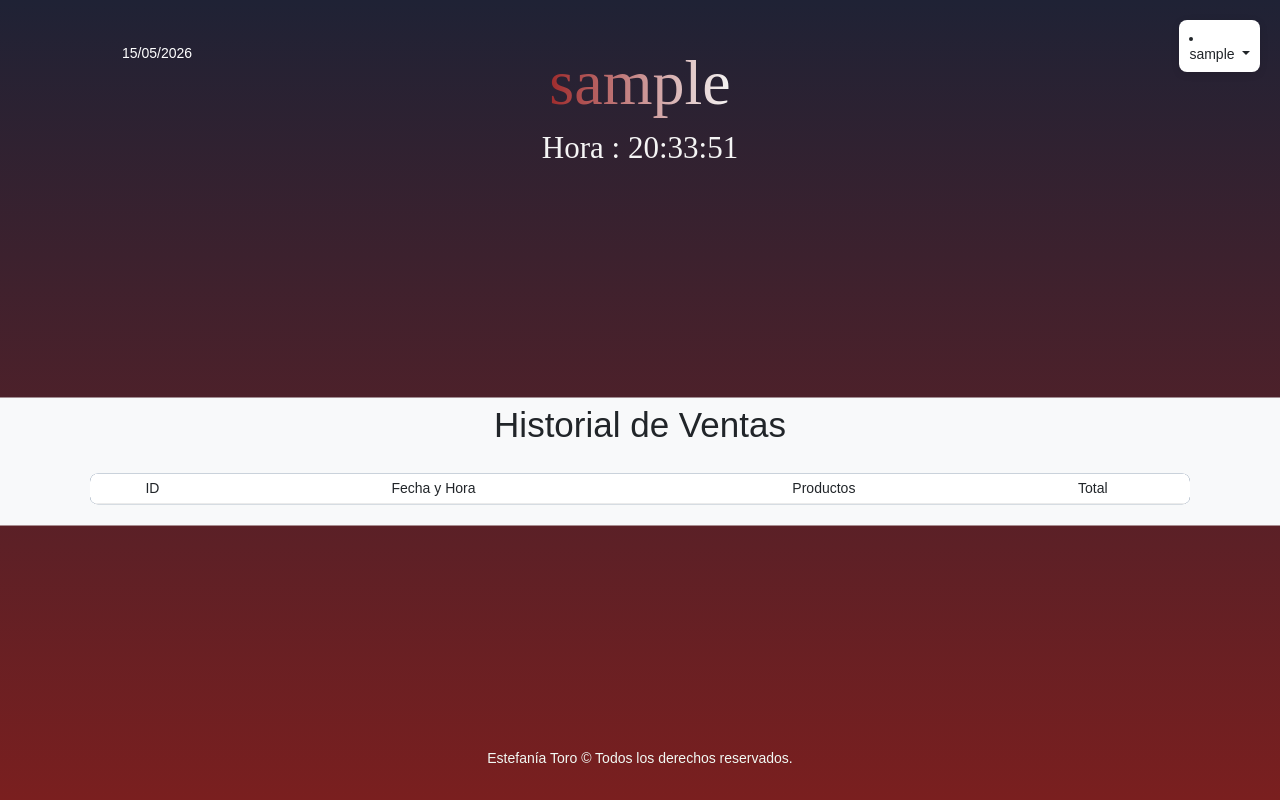
After one commit to Estefania-Tech/Proyecto_FoodGem, a Flask app: page /historial_ventas in a window 1280 px wide. The commit adds this page. Run offline with Flask 3, Linux system fonts and the light colour scheme; the visitor is signed in with stand-in values (Sample User, id 1); lists and menus that the app fills with data are empty.

Commit message:
Versión 2 del proyecto

```diff
--- a/app.py
+++ b/app.py
@@ -28,6 +28,9 @@ class Usuario(db.Model):
     nombre: Mapped[str] = mapped_column(nullable=False)
     password: Mapped[str] = mapped_column(nullable=False)
 
+    productos = db.relationship('Producto', backref='usuario', lazy=True)
+    ventas = db.relationship('Venta', backref='usuario', lazy=True)
+
     def __repr__(self):
         return (f"<Id : {self.id}, Nombre: {self.nombre}, Password: {self.password}>")
 
@@ -37,10 +40,13 @@ class Producto(db.Model):
     __tablename__ = 'productos'
     id: Mapped[int] = mapped_column(primary_key=True)
     codigo: Mapped[str] = mapped_column(db.String(50), unique=True, nullable=False)
-    nombre: Mapped[str] = mapped_column(db.String(100), nullable=False, unique=True)
+    nombre: Mapped[str] = mapped_column(db.String(100), nullable=False)
     precio: Mapped[float] = mapped_column(nullable=False)
     categoria: Mapped[str] = mapped_column(db.String(50), nullable=False)
     cantidad: Mapped[int] = mapped_column(nullable=False)
+
+
+    usuario_id = db.Column(db.Integer, db.ForeignKey('usuarios.id'), nullable=False)
 
     def __repr__(self):
         return (f"<Id : {self.id}, Nombre: {self.nombre}, Precio: {self.precio}, "
@@ -58,10 +64,14 @@ class Venta(db.Model):
     valor_total: Mapped[float] = mapped_column(nullable=False)
     precio_final: Mapped[float] = mapped_column(nullable=False)
 
+    usuario_id = db.Column(db.Integer, db.ForeignKey('usuarios.id'), nullable=False)
+
     def __repr__(self):
         return (f"<Id : {self.id}, Codigo_producto: {self.codigo_producto}, Nombre_producto: {self.nombre_producto}, "
                 f"Cantidad_vendida: {self.cantidad_vendida}, Precio_producto: {self.precio_producto}, "
                 f"Valor_total: {self.valor_total}, Precio_final: {self.precio_final}>")
+
+
 
 # Modelo de Detalles de Venta
 class DetalleVenta(db.Model):
@@ -75,6 +85,19 @@ class DetalleVenta(db.Model):
     def __repr__(self):
         return (f"<Id : {self.id}, Venta_id: {self.venta_id}, Producto_codigo: {self.producto_codigo}, "
                 f"Cantidad: {self.cantidad}, Precio_final: {self.precio_final}>")
+
+#Modelo Historial de Ventas
+class HistorialVenta(db.Model):
+    __tablename__ = 'historial_ventas'
+    id: Mapped[int] = mapped_column(primary_key=True)
+    total = db.Column(db.Float)
+    efectivo = db.Column(db.Float)
+    cambio = db.Column(db.Float)
+    fecha = db.Column(db.String(20))
+    hora = db.Column(db.String(20))
+
+    def __repr__(self):
+        return (f"<Id : {self.id}, Venta_id: {self.venta_id}, Fecha: {self.fecha}, Hora: {self.hora}>")
 
 
 
@@ -120,6 +143,7 @@ def inicio():
         usuario = Usuario.query.filter_by(nombre=nombre, password=password).first()
         if usuario:
             session['usuario'] = nombre
+            session['usuario_id'] = usuario.id
             return redirect(url_for('bienvenida'))
 
         return render_template('inicio.html', error='Usuario o contraseña incorrectos')
@@ -147,13 +171,13 @@ def inventario():
         categoria = request.form['categoria_producto'].strip().lower()
         cantidad = int(request.form['cantidad_producto'])
 
-        nuevo_producto = Producto(codigo=codigo, nombre=nombre, precio=precio, categoria=categoria, cantidad=cantidad)
+        nuevo_producto = Producto(codigo=codigo, nombre=nombre, precio=precio, categoria=categoria, cantidad=cantidad, usuario_id=session['usuario_id'])
         db.session.add(nuevo_producto)
         db.session.commit()
 
         return redirect(url_for('inventario'))
 
-    productos = Producto.query.all()
+    productos = Producto.query.filter_by(usuario_id=session['usuario_id']).all()
     fecha = datetime.now().strftime("%d/%m/%Y")
     return render_template('Inventario.html', productos=productos, fecha=fecha, nombre=session['usuario'])
 
@@ -231,8 +255,11 @@ def buscar_producto():
 
     # Buscar por código o nombre
     productos = Producto.query.filter(
-        (Producto.codigo.ilike(f'%{search}%')) |
-        (Producto.nombre.ilike(f'%{search}%'))
+        Producto.usuario_id == session['usuario_id'],
+        (
+            Producto.codigo.ilike(f'%{search}%') |
+            Producto.nombre.ilike(f'%{search}%')
+        )
     ).all()
 
     resultado = []
@@ -294,7 +321,8 @@ def venta_add():
             cantidad_vendida=cantidad,
             precio_producto=producto.precio,
             valor_total=valor_total,
-            precio_final=valor_total
+            precio_final=valor_total,
+            usuario_id=session['usuario_id']
         )
 
         db.session.add(nueva_venta)
@@ -350,6 +378,39 @@ def venta():
 def test():
     return "TEST OK"
 
+@app.route('/guardar_factura', methods=['POST', 'GET'])
+def guardar_factura():
+
+    data = request.get_json()
+
+    total = data.get('total')
+    efectivo = data.get('efectivo')
+    cambio = data.get('cambio')
+
+    nueva_factura = HistorialVenta(
+        total=total,
+        efectivo=efectivo,
+        cambio=cambio,
+        fecha=datetime.now().strftime("%d/%m/%Y"),
+        hora=datetime.now().strftime("%H:%M:%S")
+    )
+
+    db.session.add(nueva_factura)
+    db.session.commit()
+
+    return jsonify({'success': True})
+
+@app.route('/historial_ventas')
+def historial_ventas():
+    if 'usuario' not in session:
+        return redirect(url_for('inicio'))
+
+    fecha = datetime.now().strftime("%d/%m/%Y")
+    hora = datetime.now().strftime("%H:%M:%S")
+    ventas = HistorialVenta.query.all()
+
+    return render_template('historial.html', ventas=ventas, fecha=fecha, hora=hora, nombre=session['usuario'])
+
 
 if __name__ == '__main__':
     app.run(debug=True, port=5001)
--- a/static/css/style.css
+++ b/static/css/style.css
@@ -250,7 +250,7 @@ body {
     margin-bottom: 10px; /* Espacio entre h1 y h2 */
     font: 64px 'Alegreya Sans', bold sans-serif;
     text-align: center;
-    margin-top: -68px; /* Ajusta este valor para mover el h1 hacia arriba o abajo */
+    margin-top: -6px; /* Ajusta este valor para mover el h1 hacia arriba o abajo */
 }
 
 .header h2{
@@ -337,7 +337,7 @@ body {
 .list-container{
     padding: 4px;
     max-height: 280px;
-    overflow-y: auto;
+    overflow-y: visible;
     width: 100%;
 }
 
@@ -479,6 +479,8 @@ body {
     text-align: center;
 }
 
+
+
 .close {
     color: #f2f9f4;
     float: right;
@@ -578,7 +580,7 @@ body {
 }
 
 .navbar  {
-    width: 140%;
+    width: 120%;
     background: #2b2b98;
     padding: 10px 20px;
     border-radius: 8px;
@@ -612,14 +614,21 @@ body {
 
 .productos-list {
     position: absolute;
+    top: 100%;
+    left: 0;
+    width: 100%;
+
     background: white;
+
     border: 1px solid #ccc;
-    border-top: none;
-    width: 100%;
-    max-height: 200px;
+
+    z-index: 99999;
+
+    max-height: 250px;
     overflow-y: auto;
-    z-index: 1000;
-    display: none;
+
+    box-shadow: 0px 4px 10px rgba(0,0,0,0.2);
+
 }
 .producto-item {
     padding: 10px;
@@ -647,7 +656,7 @@ body {
     gap: 1rem;
     max-height: calc(100vh - 240px);
     min-height: 360px;
-    overflow: hidden;
+    overflow: visible;
 }
 .tabla-scroll {
     overflow-y: auto;
@@ -705,3 +714,124 @@ table {
     overflow-y:auto;
 
 }
+
+/*Estilos para la página de facturación*/
+.modal-factura{
+    position: fixed;
+    inset: 0;
+    background: rgba(0,0,0,.5);
+
+    display: none;
+
+    justify-content: center;
+    align-items: center;
+
+    z-index: 999;
+}
+
+.contenido-modal2{
+    width: 320px;
+
+    background: #ececec;
+
+    padding: 25px;
+
+    border-radius: 12px;
+
+    text-align: center;
+}
+
+.contenido-modal2 p{
+    margin-top: 10px;
+    text-align: left;
+    color: #343232;
+}
+
+.campo{
+    margin-top: 15px;
+}
+
+.campo input{
+    width: 100%;
+
+    padding: 10px;
+
+    border-radius: 8px;
+
+    border: none;
+}
+
+.btn-hecho{
+    margin-top: 20px;
+
+    width: 120px;
+
+    padding: 10px;
+
+    border: none;
+
+    border-radius: 8px;
+
+    background: #b32b2b;
+
+    color: white;
+
+    cursor: pointer;
+}
+
+/* Estilos para la página de historial de ventas */
+.historial-layout {
+    display: flex;
+    flex-direction: column;
+    align-items: center;
+    width: 100%;
+    max-width: 1100px;
+    margin: 0 auto;
+    gap: 20px;
+}
+
+.historial-layout .header {
+    display: flex;
+    flex-direction: column;
+    align-items: center;
+    margin-bottom: 20px;
+    margin-top: 60px;
+    transform: translateY(-6cm);
+}
+
+.historial-layout .date {
+    font-size: 16px;
+    color: #F5F5F5;
+    min-width: 20px;
+    float: left;
+    transform: translateY(-3cm);
+}
+
+.encabezado-principal {
+    width: 100%;
+    max-width: 1100px;
+    border-radius:10px;
+    padding:20px;
+    background:transparent;
+}
+
+.historial-layout > .collapse.navbar-collapse {
+    position: absolute ;
+    top: 20px ;
+    right: 20px ;
+    width: auto ;
+    display: flex ;
+    background: white;
+    padding: 10px;
+    border-radius: 8px;
+    box-shadow: 0 2px 8px rgba(0,0,0,0.1);
+    z-index: 100;
+}
+
+.historial-layout > .collapse.navbar-collapse .dropdown-menu {
+    position: static;
+    float: none;
+    box-shadow: none;
+    border: none;
+    background: transparent;
+}
--- a/static/js/acciones.js
+++ b/static/js/acciones.js
@@ -8,7 +8,7 @@ document.addEventListener('DOMContentLoaded', () => {
     const editForm = document.getElementById('editForm');
     const cancelBtn = modal.querySelector('.btn-cancel');
 
-    // Abrir modal al hacer click en editar
+    // Abrir modal al hacer click en editar en Inventario
     document.querySelectorAll('.btn-edit').forEach(btn => {
         btn.addEventListener('click', async function(e) {
             e.preventDefault();
--- /dev/null
+++ b/templates/historial.html
@@ -0,0 +1,64 @@
+{% extends 'index.html' %}
+
+{% block title %}Inventario{% endblock %}
+{% block extra_styles %}
+    <link href="https://cdn.jsdelivr.net/npm/bootstrap@5.3.0/dist/css/bootstrap.min.css" rel="stylesheet">
+{% endblock %}
+
+{% block content %}
+<div class="historial-layout">
+    <div class ="encabezado-principal">
+        <div class="date">
+            <p>{{ fecha }}</p>
+        </div>
+        <header class="header">
+            <h1>{{nombre}}</h1>
+            <h2>Hora : {{hora}}</h2>
+        </header>
+    </div>
+
+    <div class="collapse navbar-collapse" id="navbarNavDropdown">
+        <li class="nav-item dropdown">
+            <a class="nav-link dropdown-toggle" href="#" id="navbarDropdownMenuLink" role="button" data-bs-toggle="dropdown" aria-expanded="false">
+                {{ nombre }}
+            </a>
+            <ul class="dropdown-menu" aria-labelledby="navbarDropdownMenuLink">
+                <li><a class="dropdown-item" href="{{ url_for('bienvenida') }}">Inicio</a></li>
+                <li><a class="dropdown-item" href="{{ url_for('inventario') }}">Inventario</a></li>
+                <li><a class="dropdown-item" href="{{ url_for('guardar_factura') }}">Historial de ventas</a></li>
+                <li><a class="dropdown-item" href="">Reporte de ventas</a></li>
+                <li><a class="dropdown-item" href="{{ url_for('venta') }}">Nueva Venta</a></li>
+                <li><a class="dropdown-item" href="{{ url_for('inicio') }}">Cerrar Sesión</a></li>
+            </ul>
+        </li>
+    </div>
+
+    <!-- Menú de navegación -->
+    <nav class="navbar navbar-expand-lg navbar-light bg-light">
+        <div class="historial-layout">
+            <h1>Historial de Ventas</h1>
+            <table class="table">
+                <thead>
+                    <tr>
+                        <th>ID</th>
+                        <th>Fecha y Hora</th>
+                        <th>Productos</th>
+                        <th>Total</th>
+                    </tr>
+                </thead>
+                <tbody>
+                    {% for venta in ventas %}
+                        <tr>
+                            <td>{{ venta.id }}</td>
+                            <td>{{ venta.nombre_producto }}</td>
+                            <td>{{ venta.cantidad_vendida }}</td>
+                            <td>${{ venta.precio_final }}</td>
+                        </tr>
+                        {% endfor %}
+                </tbody>
+            </table>
+        </div>
+    </nav>
+</div>
+
+{% endblock %}
```
Also changed, not shown: migrations/versions/1163a55c5fbf_actualización_de_modelos.py (deleted, +0 -93 lines), migrations/versions/22d26bc63f49_actualización_de_modelos.py (deleted, +0 -40 lines), migrations/versions/88d29f0c024b_.py (deleted, +0 -35 lines), migrations/versions/9fc1273502c1_init.py (deleted, +0 -38 lines), static/js/venta.js (+86 -25 lines), templates/Venta.html (+41 -10 lines), static/js/finalizarVenta.js (added).
